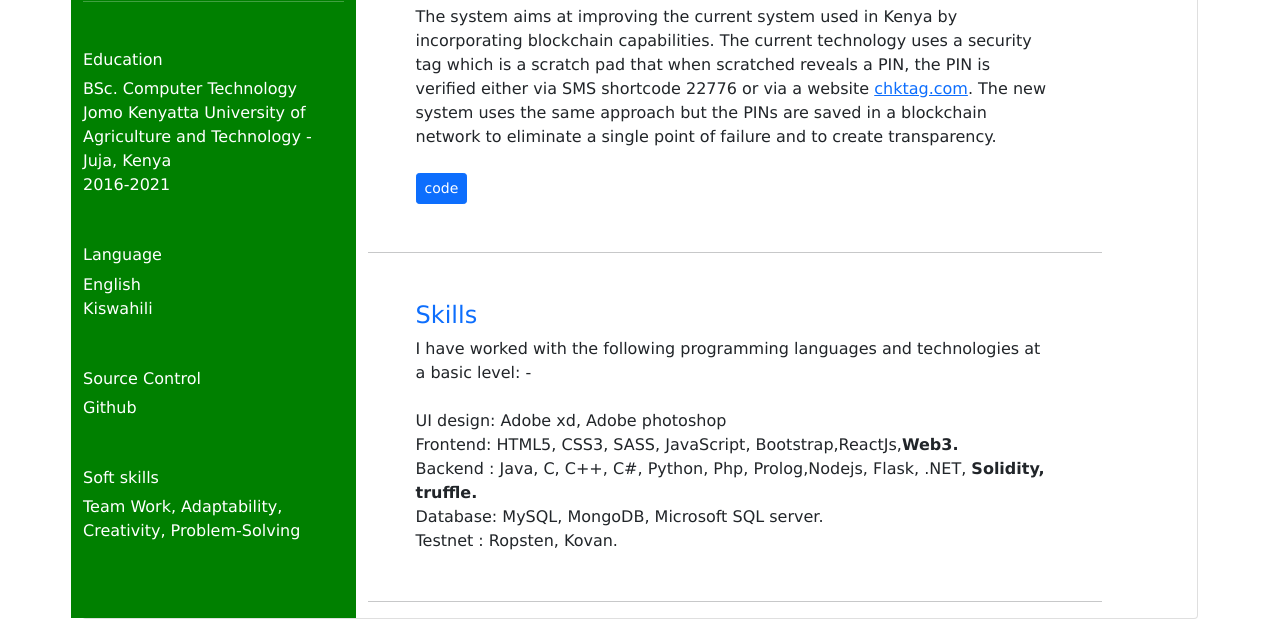
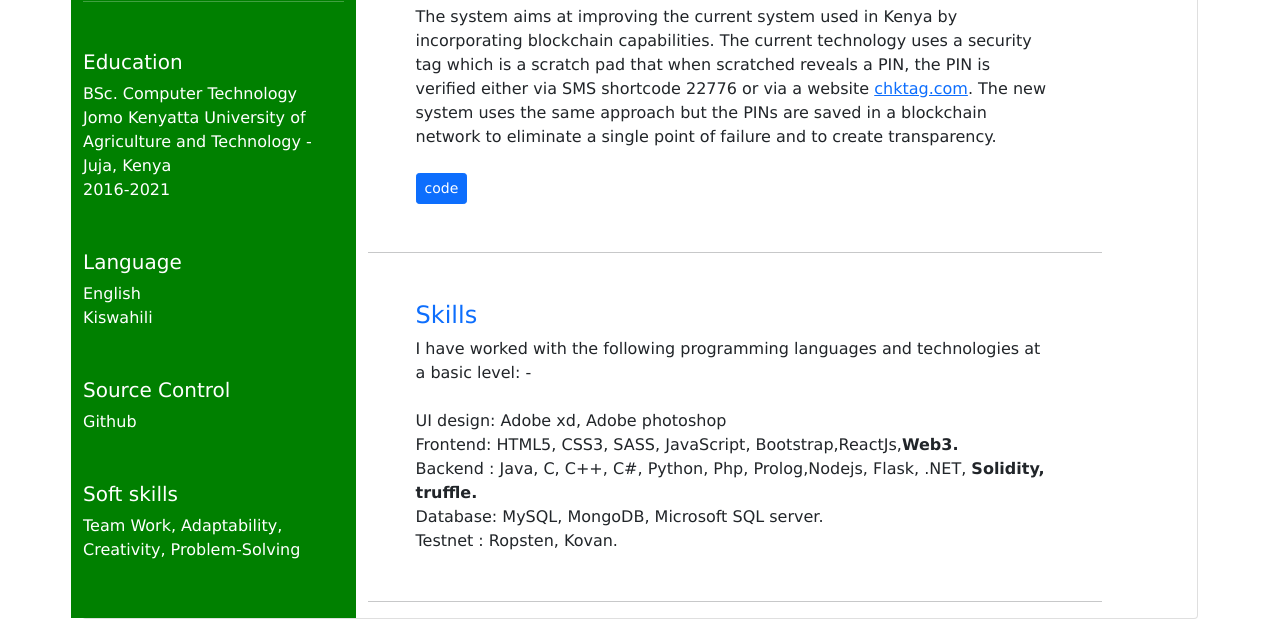
Before and after one commit to nmsteve/CV, a website: page index.html in a window 1280 px wide. Shown: the part 367-986 px from the top of the page. Drawn offline with nearby package versions, Linux system fonts and the light colour scheme.

Commit message:
more formating

```diff
--- a/index.html
+++ b/index.html
@@ -38,7 +38,7 @@
               <hr>
 
               <div class="mt-5">
-                <h6>Education</h6>
+                <h5>Education</h5>
                 <p>
                   BSc. Computer Technology<br>
                   Jomo Kenyatta University of Agriculture and Technology - Juja, Kenya <br>
@@ -49,7 +49,7 @@
               </div>
 
               <div class="mt-5">
-                <h6>Language</h6>
+                <h5>Language</h5>
                 <p>
                   English<br>
                   Kiswahili
@@ -58,14 +58,14 @@
               </div>
 
               <div class="mt-5">
-                <h6>Source Control</h6>
+                <h5>Source Control</h5>
                 <p>
                   Github<br>
                 </p>
               </div>
 
               <div class="mt-5">
-               <h6>Soft skills</h6>
+               <h5>Soft skills</h5>
                 Team Work, Adaptability,<br>
                 Creativity, Problem-Solving
               </div>
```
